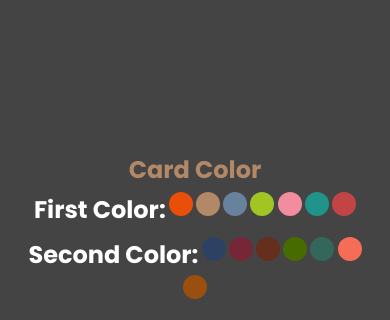
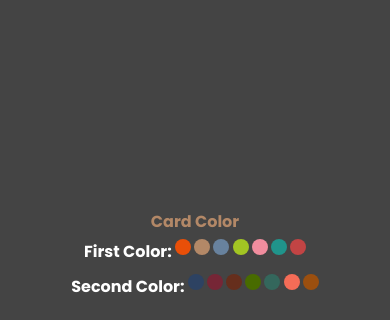
Before and after one commit to LuisAngelRianoC/Credit-Card, a plain HTML site: page index.html in a window 390 px wide. Shown: the part 524-844 px from the top of the page. Drawn offline with Linux system fonts and the light colour scheme.

Commit message:
fix size

```diff
--- a/css/style.css
+++ b/css/style.css
@@ -253,11 +253,11 @@ footer {
   }
 
   .footer h2 {
-    font-size: 1.5rem;
+    font-size: 1rem;
   }
 
   .footer h3 {
-    font-size: 1.5rem;
+    font-size: 1rem;
   }
 
   .footer .main-color,
@@ -268,7 +268,7 @@ footer {
 
   .footer .f-color-card,
   .s-color-card {
-    height: 1.5rem;
-    width: 1.5rem;
+    height: 1rem;
+    width: 1rem;
   }
 }
```
